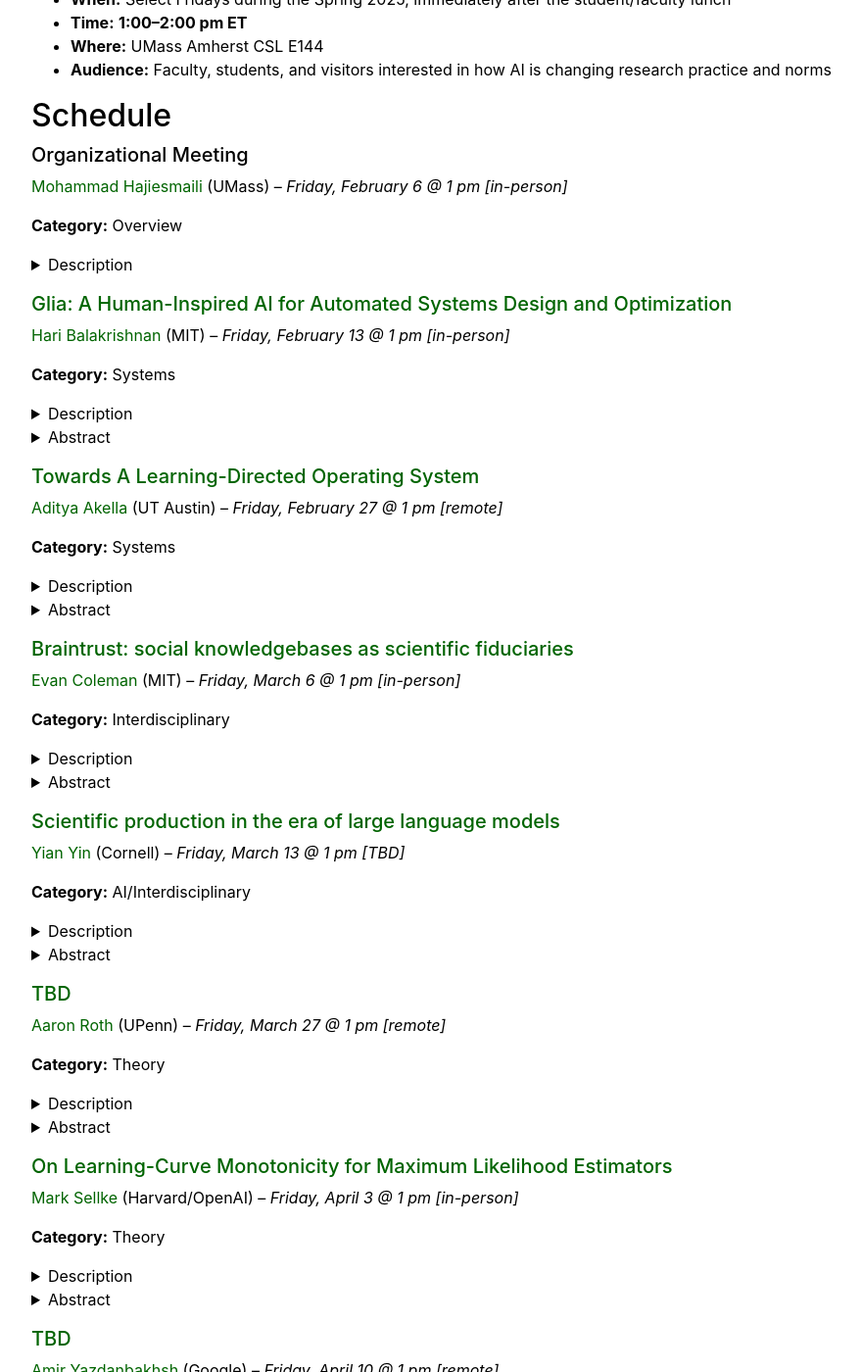
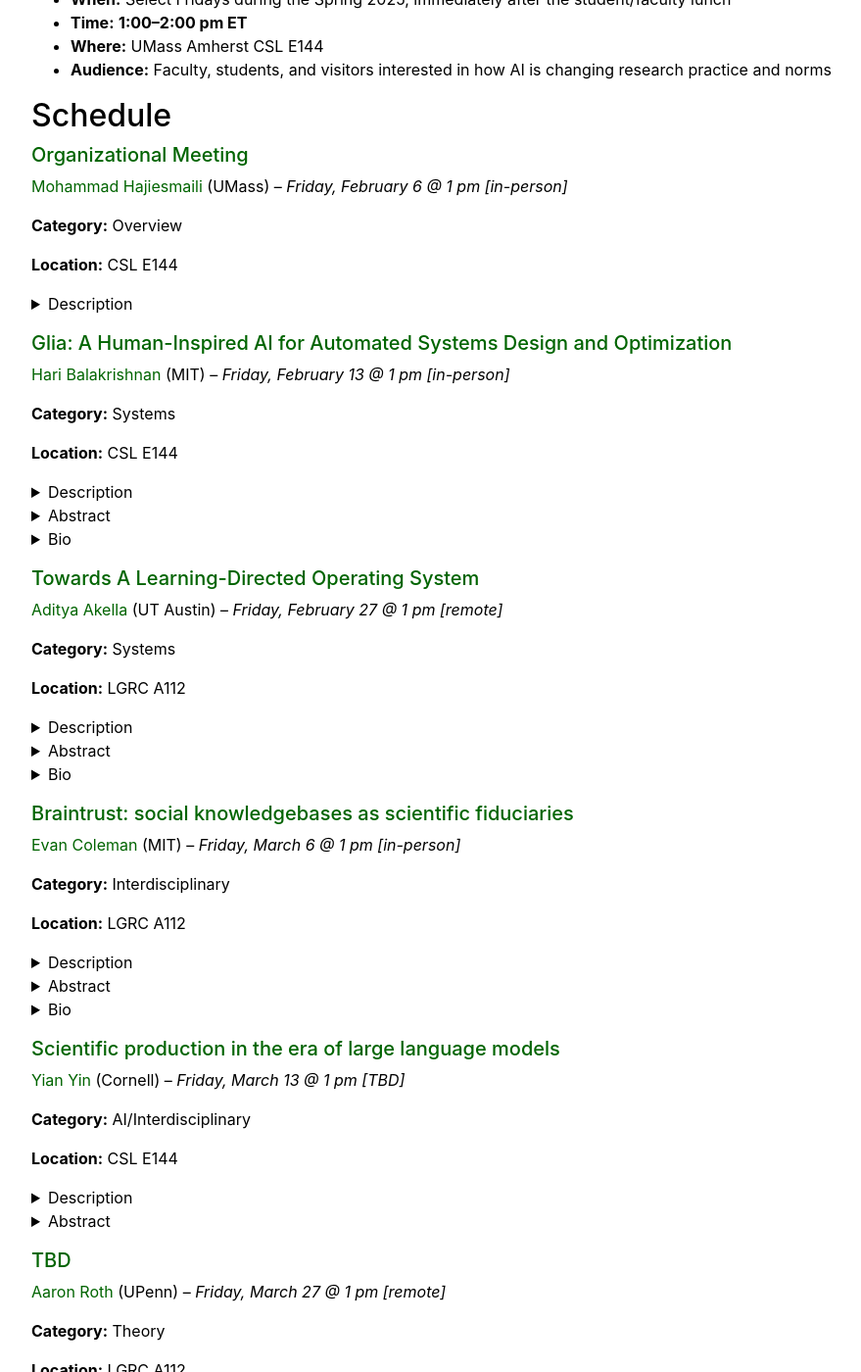
Before and after one commit to umass-solar/umass-solar.github.io, a Jekyll site: the page built from ai-era.md, in a window 1280 px wide and 1400 px high, scrolled down 487 px. Shown: the whole window at 98% size, without its empty margins (53-932 px from the left). Built offline with Jekyll 4.4.1, drawn with Linux system fonts in a browser that asks for light colours; some of the changed text lies outside the part shown.

Commit message:
updated bio and locations

```diff
--- a/ai-era.md
+++ b/ai-era.md
@@ -23,11 +23,13 @@
 
 ## Schedule
 
-##### Organizational Meeting
+##### [Organizational Meeting]()
 
 [Mohammad Hajiesmaili](https://groups.cs.umass.edu/hajiesmaili/) (UMass) -- *Friday, February 6 @ 1 pm [in-person]*
 
 **Category:** Overview
+
+**Location:** CSL E144
 
 <details markdown="1">
 <summary>Description</summary>
@@ -43,6 +45,8 @@
 
 **Category:** Systems
 
+**Location:** CSL E144
+
 <details markdown="1">
 <summary>Description</summary>
 This talk will focus on how AI can be used to autonomously design and optimize complex systems. This directly ties into the seminar's theme by showcasing how AI is automating the core tasks of experimental design and execution, bringing an era of reasoning abundance to the systems research lifecycle.
@@ -55,6 +59,18 @@
 
 </details>
 
+<!-- bio -->
+<details markdown="1">
+<summary>Bio</summary>
+Hari Balakrishnan is the Fujitsu Professor of Computer Science at MIT. His research is in networked computer systems, with current interests in networking, sensing, and perception for sensor-equipped mobile devices connected to cloud or edge services. He has made many contributions to mobile and sensor computing, overlay and peer-to-peer networks, congestion control, Internet routing, and data management systems.
+
+In 2010, based on the CarTel project, Balakrishnan co-founded Cambridge Mobile Telematics (CMT). CMT's mission is to make the world's roads and drivers safer. Using mobile sensing and IoT, signal processing, machine learning, and behavioral science, CMT's platform measures driving behavior to improve driving behavior and reduce risk, provides crash alerts and roadside assistance, and creates a smooth connected claims process. Today, CMT is the world's leading telematics and analytics provider, serving many millions of users in 25 countries by partnering with insurers (including powering consumer telematics programs at 21 of the top 25 US insurers), car makers, commercial mobility providers, and the public sector.
+
+Balakrishnan received his PhD in 1998 from the EECS Department at UC Berkeley, which named him a Distinguished Alumnus in 2021, and a BTech in Computer Science in 1993 from IIT Madras, which named him a Distinguished Alumnus in 2013. He was elected to the National Academy of Engineering (2015) and to the American Academy of Arts and Sciences (2017). His honors include the Marconi Prize (2023), the ACM SIGCOMM Award for lifetime contributions to communication networks (2021), the IEEE Kobayashi Computers and Communications Award (2021), the Ernst and Young Entrepreneur of the Year Award for the New England region (2021), the Infosys Prize for Engineering and Computer Science (2020), Fellow of the IEEE (2020), Fellow of the ACM (2008), Sloan Fellow (2002), and the ACM doctoral dissertation award for Computer Science (1998). He has received several best-paper awards including six test-of-time awards for papers with long-term impact and the IEEE Bennett paper prize (2004). At MIT, he has received several honors including the Harold E. Edgerton faculty achievement award for research, teaching, and service (2003), the HKN best instructor award (2018), the Jamieson teaching award (2012), the Junior Bose teaching award (2002), and the Spira teaching award (2001). He has graduated 26 PhD students and 10 postdocs, who have made their mark in research and industry at leading universities and companies.
+
+Balakrishnan was an advisor to Meraki from its inception in 2006 to its acquisition by Cisco in 2012. In 2003, Balakrishnan co-founded StreamBase Systems (acquired by TIBCO), the first high-performance commercial stream processing (aka complex event processing) engine. Between 2000 and 2003, he helped devise the key network QoS algorithms for Sandburst (acquired by Broadcom).
+</details>
+
 <hr>
 
 <!-- ################################### -->
@@ -64,6 +80,8 @@
 [Aditya Akella](https://www.cs.utexas.edu/~akella/) (UT Austin) --  *Friday, February 27 @ 1 pm [remote]*
 
 **Category:** Systems
+
+**Location:** LGRC A112
 
 <details markdown="1">
 <summary>Description</summary>
@@ -82,6 +100,12 @@
 <!-- Policy design for various systems controllers has conventionally been a manual process, with domain experts carefully tailoring heuristics for the specific instance in which the policy will be deployed. In this paper, we re-imagine policy design via a novel automated search technique fueled by recent advances in generative models, specifically Large Language Model (LLM)-driven code generation. We outline the design and implementation of PolicySmith, a framework that applies LLMs to synthesize instance-optimal heuristics. We apply PolicySmith to two long-standing systems policies - web caching and congestion control, highlighting the opportunities unraveled by this LLM-driven heuristic search. For caching, PolicySmith discovers heuristics that outperform established baselines on standard open-source traces. For congestion control, we show that PolicySmith can generate safe policies that integrate directly into the Linux kernel.  -->
 </details>
 
+<!-- bio -->
+<details markdown="1">
+<summary>Bio</summary>
+Aditya Akella is a Professor and Regents Chair in Computer Sciences at UT Austin and a Research Scientist at Meta. His research focuses on computer systems and their intersection with machine learning and formal methods. He leads the NSF CISE Expedition on Learning-Directed Operating Systems and serves as Founding Director of the InfraAI @ UT Center. Aditya’s work has influenced the infrastructure of large-scale online services and has been recognized with honors including ACM Fellow, SIGCOMM and IMC Test of Time Awards, the SIGCOMM Rising Star Award, the IRTF Applied Networking Research Prize, the NSF CAREER Award, and multiple best paper awards.
+</details>
+
 <hr>
 
 <!-- ################################### -->
@@ -91,6 +115,8 @@
 [Evan Coleman](https://eacoleman.github.io/) (MIT) --  *Friday, March 6  @ 1 pm [in-person]*
 
 **Category:** Interdisciplinary
+
+**Location:** LGRC A112
 
 <details markdown="1">
 <summary>Description</summary>
@@ -103,6 +129,14 @@
 In this talk, I will present Braintrust, an early-stage open-source effort using language models to build navigable tech trees for science. Our goal is to convene researchers, research administrators, and financiers around shared representations of scientific progress. Basic research struggles to support such coordination because expertise is fragmented, first-of-a-kind efforts are risky, and incentives are weakly coupled to downstream economic value. Braintrust models tech trees as interactive structures that evolve with new evidence and human input. This approach is orthogonal to using LLMs for scientific execution: we use semantics to surface cross-domain connections, situate speculative ideas relative to established work, and represent uncertainty at the frontier where coordination and investment decisions are made. I will provide real-world examples within climate technology, and conclude by framing social knowledge bases as fiduciary tools that can support the allocation of resources in high-risk, high-reward scientific programs.
 </details>
 
+<!-- bio -->
+<details markdown="1">
+<summary>Bio</summary>
+Evan Coleman is a Research Scientist in the MIT Climate Project working on applications of artificial intelligence and machine learning to climate change mitigation. He has a PhD in Theoretical High-Energy Physics from Stanford University (’22). Since joining MIT, his mandate has been to identify and address technical bottlenecks that inhibit the scaling and proliferation of climate technologies.
+
+Evan’s research focuses on building data-driven algorithms, hardware, and scientific tooling that enable large-scale environmental monitoring, portable material characterization, and coordination of intelligent systems across the many disciplines relevant to climate change. His recent work includes applications to scalable prospecting of critical minerals and in situ elemental analysis. He is also the creator of Braintrust, an open-source project which is exploring the use of social knowledgebases as LLM-guided fiduciary tools for high-risk, long-horizon scientific programs.
+</details>
+
 <hr>
 
 
@@ -113,6 +147,8 @@
 [Yian Yin](https://www.yianyin.net/) (Cornell) --  *Friday, March 13  @ 1 pm [TBD]*
 
 **Category:** AI/Interdisciplinary
+
+**Location:** CSL E144
 
 <details markdown="1">
 <summary>Description</summary>
@@ -134,6 +170,8 @@
 
 **Category:** Theory
 
+**Location:** LGRC A112
+
 <details markdown="1">
 <summary>Description</summary>
 As a theoretical AI researcher, Aaron Roth will likely explore the fundamental changes and challenges that AI introduces to theoretical analysis and the establishment of scientific rigor. This perspective is vital to the seminar as it examines how AI's influence is evolving our notions of contribution and expertise across all areas of computer science research. See this [X thread](https://x.com/Aaroth/status/2002816644419346517?s=20).
@@ -153,6 +191,8 @@
 [Mark Sellke](https://msellke.com/) (Harvard/OpenAI) --  *Friday, April 3  @ 1 pm [in-person]*
 
 **Category:** Theory
+
+**Location:** CSL E144
 
 <details markdown="1">
 <summary>Description</summary>
@@ -175,6 +215,8 @@
 
 **Category:** Systems
 
+**Location:** CSL E144
+
 <details markdown="1">
 <summary>Description</summary>
 TBD
@@ -194,6 +236,8 @@
 [David Woodruff](https://www.cs.cmu.edu/~dwoodruf/) (CMU) --  *Friday, April 17  @ 1 pm [TBD]*
 
 **Category:** Theory/Automated Review
+
+**Location:** CSL E144
 
 <details markdown="1">
 <summary>Description</summary>
```
